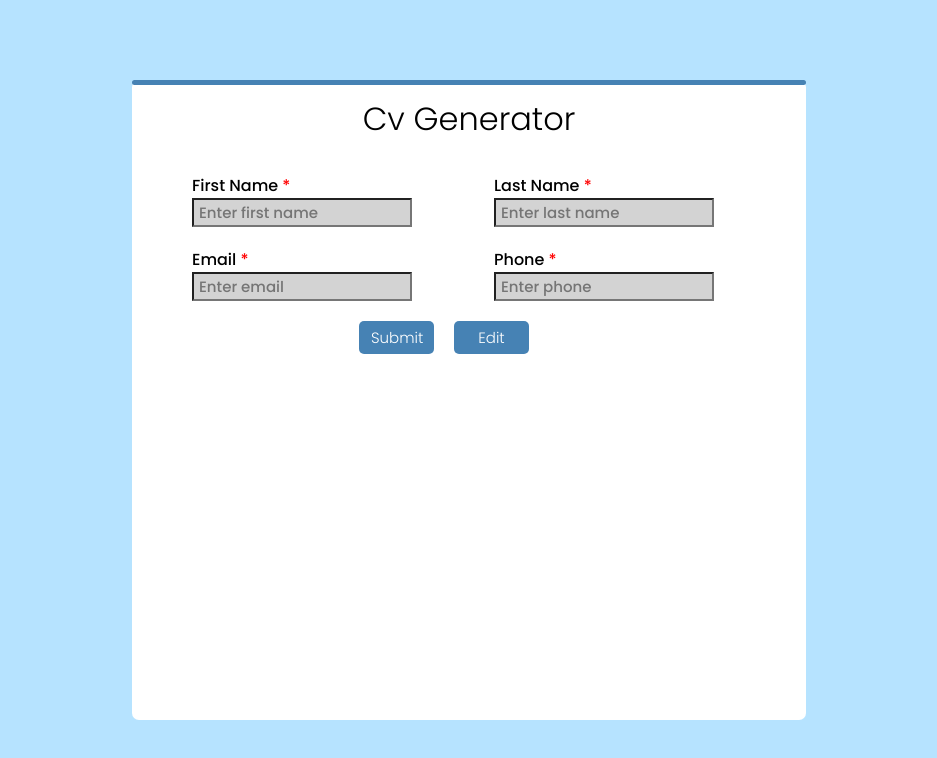
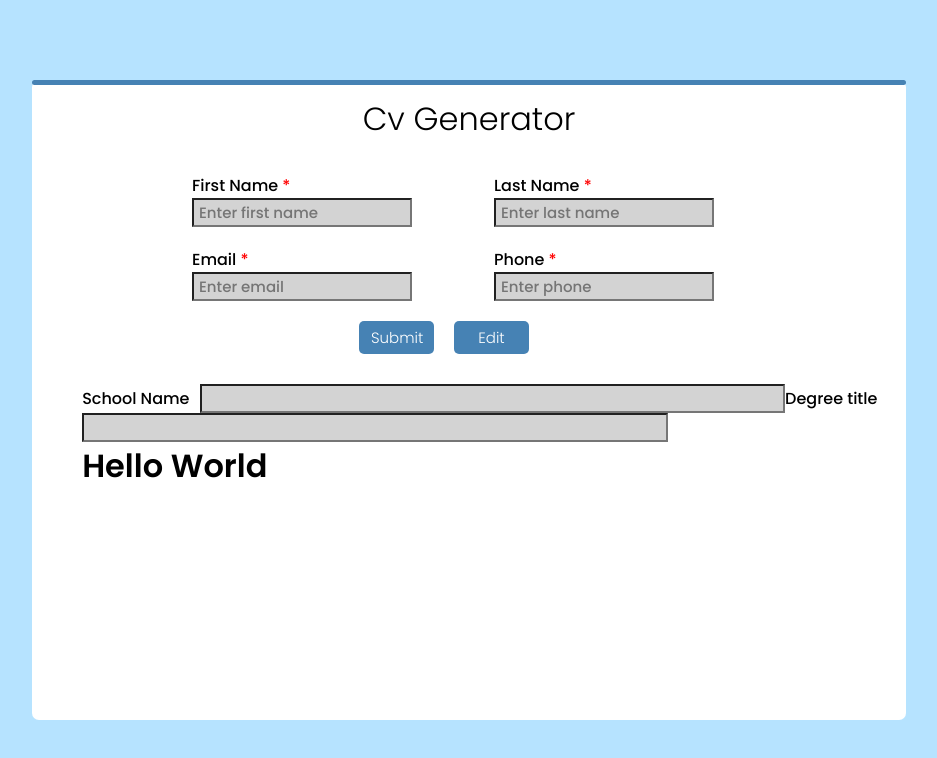
Before and after one commit to MubashirWaheed/CV-Appliaction, a React (Create React App) app: page / in a window 1280 px wide. Shown: the top 758 px of the page, without its empty margins (171-1108 px from the left). Built offline with nearby package versions, Linux system fonts and the light colour scheme.

Commit message:
module css added

```diff
--- a/package.json
+++ b/package.json
@@ -6,7 +6,6 @@
     "@fortawesome/fontawesome-svg-core": "^1.2.36",
     "@fortawesome/free-solid-svg-icons": "^5.15.4",
     "@fortawesome/react-fontawesome": "^0.1.16",
-    "@testing-library/jest-dom": "^5.14.1",
     "@testing-library/react": "^11.2.7",
     "@testing-library/user-event": "^12.8.3",
     "react": "^17.0.2",
@@ -17,7 +16,6 @@
   "scripts": {
     "start": "react-scripts start",
     "build": "react-scripts build",
-    "test": "react-scripts test",
     "eject": "react-scripts eject"
   },
   "eslintConfig": {
--- a/src/App.js
+++ b/src/App.js
@@ -1,5 +1,7 @@
 import './App.css';
 import GeneralInfo from './components/GeneralInfo';
+import Education from './components/Education';
+
 function App() {
   return (
     <div className="App">
@@ -8,6 +10,7 @@ function App() {
           <div className="background-card">
             <h1 className="heading">Cv Generator</h1>
             <GeneralInfo />
+            <Education />
           </div>
         </div>
       </div>
--- /dev/null
+++ b/src/components/Education.js
@@ -0,0 +1,30 @@
+import React, {Component} from "react";
+import "../styles/education.module.css"
+class Education extends Component{
+    constructor(props){
+        super(props)
+        this.state = ""
+    }
+
+    render(){
+        // require("../styles/education.module.css");
+        return(
+            <form action="#">
+                <div>
+                    <div className="row">
+                    {/* <div className={styles.row}> */}
+                        <label htmlFor="school-name">School Name</label>
+                        <input type="text" name="school" id="school-name" />
+                        <label htmlFor="">Degree title</label>
+                        <input type="text" />
+
+                    </div>
+                </div>
+                <div>
+                    <h1>Hello World</h1>
+                </div>
+            </form>
+        )
+    }
+}
+export default Education
--- a/src/components/GeneralInfo.js
+++ b/src/components/GeneralInfo.js
@@ -1,8 +1,8 @@
 import React, {Component} from "react"
-import "../styles/generalInfo.css"
+import generalInfo from "../styles/generalInfo.module.css"
 
-import { FontAwesomeIcon } from "@fortawesome/react-fontawesome"
-import {faEdit} from "@fortawesome/free-solid-svg-icons"
+// import { FontAwesomeIcon } from "@fortawesome/react-fontawesome"
+// import {faEdit} from "@fortawesome/free-solid-svg-icons"
 
 class GeneralInfo extends Component{
     constructor(props){
@@ -18,31 +18,32 @@ class GeneralInfo extends Component{
     render(){
         return(
             <form action="#"  typeof="submit">
-                <div className="row">
-                    <div className="flex-ver ">
-                        <label htmlFor="name">First Name <span className="red">*</span></label>
+                <div className={generalInfo.row}>
+                    <div className={`${generalInfo['flex-ver']}`}>
+                        <label htmlFor="name">First Name <span className={generalInfo.red}>*</span></label>
                         <input type="text" name="name" id="name" placeholder="Enter first name" spellCheck="false" autoComplete="off" required />
                     </div>
-                    <div className="flex-ver">
-                        <label htmlFor="last-name">Last Name <span className="red">*</span></label>
+                    <div className={`${generalInfo['flex-ver']}`}>
+                        <label htmlFor="last-name">Last Name <span className={generalInfo.red}>*</span></label>
                         <input type="text" name="last-name" id="last-name" placeholder="Enter last name" autoComplete="off" required/>
                     </div>
 
                 </div>
-                <div className="row flex">
-                    <div className="email flex-ver">
-                        <label htmlFor="name">Email <span className="red">*</span></label>
+                <div className={`${generalInfo.row} ${generalInfo.flex}`}>
+                    {/* ${generalInfo.email} */}
+                    <div className={`${generalInfo['flex-ver']}`} >
+                        <label htmlFor="name">Email <span className={generalInfo.red}>*</span></label>
                         <input type="email" name="email" id="email-input" placeholder="Enter email" spellCheck="false" autoComplete="off" required  />
                     </div>
-                    <div className="flex-ver">
-                        <label htmlFor="tel" className="phone">Phone <span className="red">*</span></label>
+                    <div className={`${generalInfo['flex-ver']}`}>
+                        <label htmlFor="tel" className="phone">Phone <span className={generalInfo.red}>*</span></label>
                         <input type="tel" name="phone" id="tel" placeholder="Enter phone" autoComplete="off"  required />
                     </div>
 
                 </div>
-                <div className="general-submit-btn">
-                    <button className="btn"  type="submit">Submit</button>
-                    <button className="btn">Edit</button>
+                <div className={`${generalInfo['general-submit-btn']}`}>
+                    <button className={generalInfo.btn}  type="submit">Submit</button>
+                    <button className={generalInfo.btn}>Edit</button>
                 </div>
             </form>
         )
--- /dev/null
+++ b/src/styles/education.module.css
@@ -0,0 +1,13 @@
+/* input {
+  background-color: #d3d3d3;
+  height: 25px;
+  font-family: "poppins", sans-serif;
+  font-size: 15px;
+  width: 70%;
+  display: inline-block;
+  padding-left: 5px;
+} */
+
+/* h1 {
+  color: rebeccapurple;
+} */
--- a/src/styles/generalInfo.css
+++ b/src/styles/generalInfo.module.css
@@ -32,6 +32,7 @@ input[type="tel"] {
   width: 70%;
   display: inline-block;
   padding-left: 5px;
+  outline: none;
 }
 .red {
   color: red;
```
